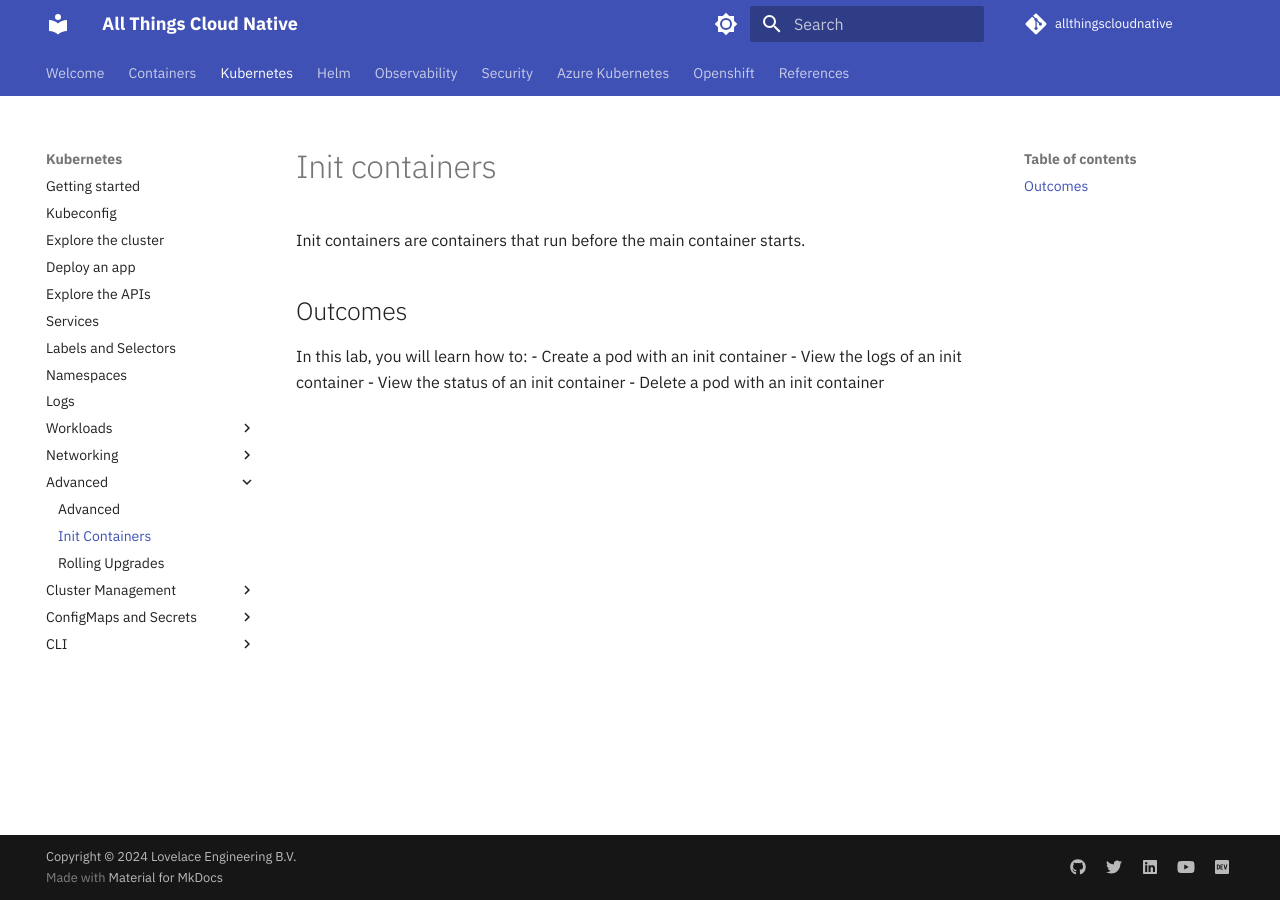
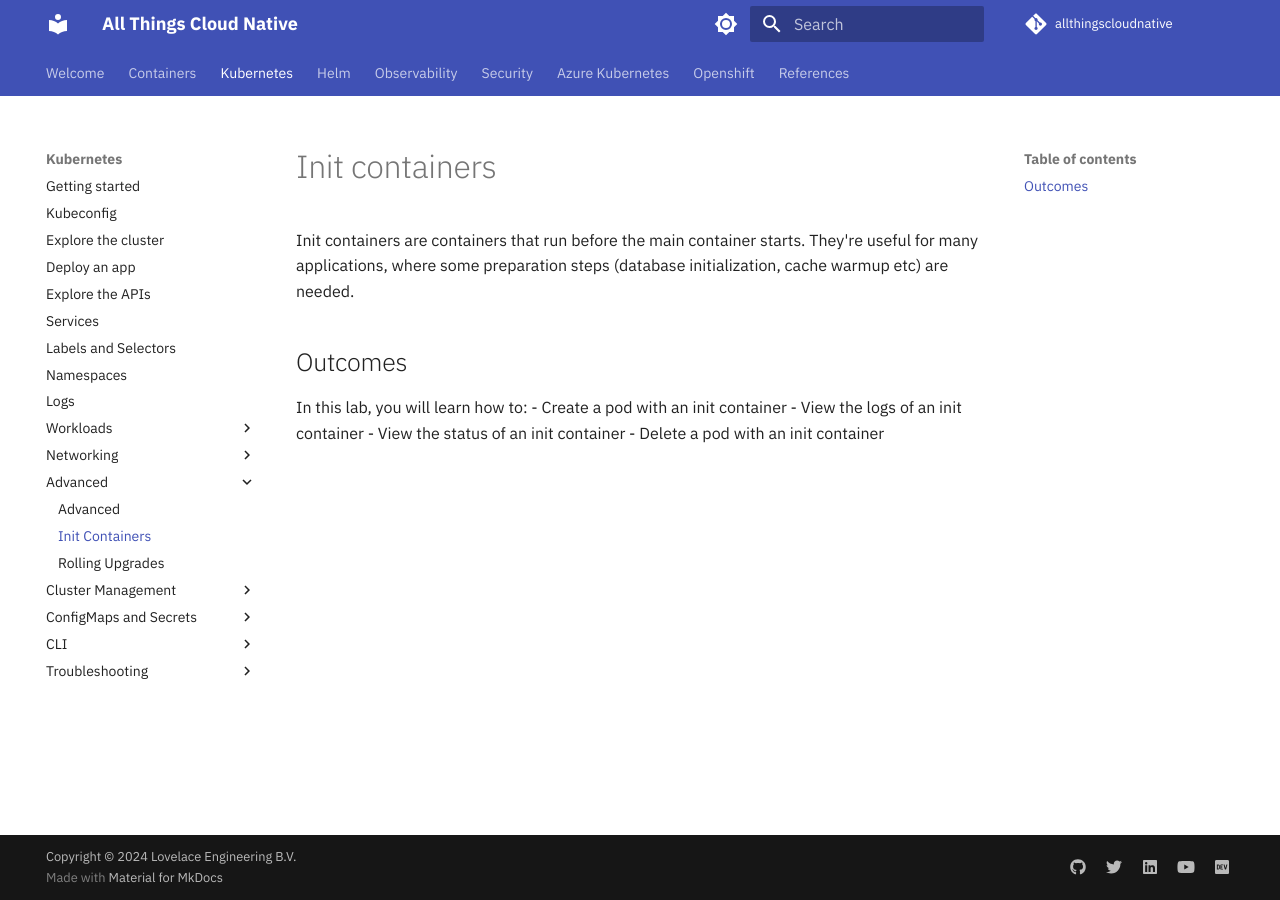
Before and after one commit to ams0/allthingscloudnative, an MkDocs documentation site: the page built from docs/kubernetes/advanced/init-containers.md, in a window 1280 px wide. Built offline with MkDocs 1.6.1 and Material for MkDocs 9.7.7, drawn with Linux system fonts in a browser that asks for light colours; comment, search, counter and statistics services are not loaded.

Commit message:
troubleshooting

```diff
--- a/docs/kubernetes/advanced/init-containers.md
+++ b/docs/kubernetes/advanced/init-containers.md
@@ -1,6 +1,6 @@
 # Init containers
 
-Init containers are containers that run before the main container starts.
+Init containers are containers that run before the main container starts. They're useful for many applications, where some preparation steps (database initialization, cache warmup etc) are needed.
 
 ## Outcomes
 
--- a/mkdocs.yml
+++ b/mkdocs.yml
@@ -64,6 +64,8 @@ nav:
       - Completion: kubernetes/cli/completion.md
       - Docker Desktop: kubernetes/cli/docker-desktop.md
       - Stern: kubernetes/cli/stern.md
+    - Troubleshooting:
+      - Troubleshooting: kubernetes/troubleshooting/index.md
   - Helm:
     - Getting started: helm/index.md
   - Observability:
```
Also changed, not shown: docs/kubernetes/advanced/index.md (+1 -0 lines), docs/kubernetes/configsecrets/index.md (+9 -0 lines), docs/kubernetes/troubleshooting/index.md (added, +20 -0 lines), docs/kubernetes/workloads/job-cronjob.md (+3 -0 lines).
